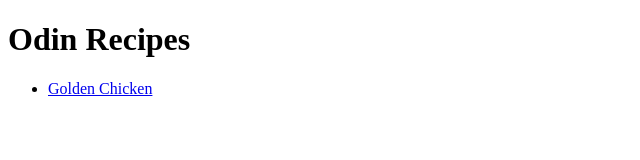
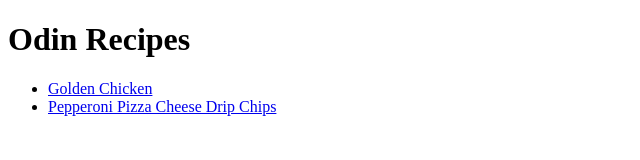
Before and after one commit to lbackman/odin-recipes, a plain HTML site: page index.html in a window 1280 px wide. Shown: the whole page, without its empty margins (0-640 px from the left). Drawn offline with Linux system fonts and the light colour scheme.

Commit message:
Add pepperoni chips to recipes

```diff
--- a/index.html
+++ b/index.html
@@ -11,6 +11,7 @@
         <h1>Odin Recipes</h1>
         <ul>
             <li><a href ="recipes/golden-chicken.html">Golden Chicken</a></li>
+            <li><a href="recipes/pepperoni-chips.html">Pepperoni Pizza Cheese Drip Chips</a></li>
         </ul>
     </body>
 
```
